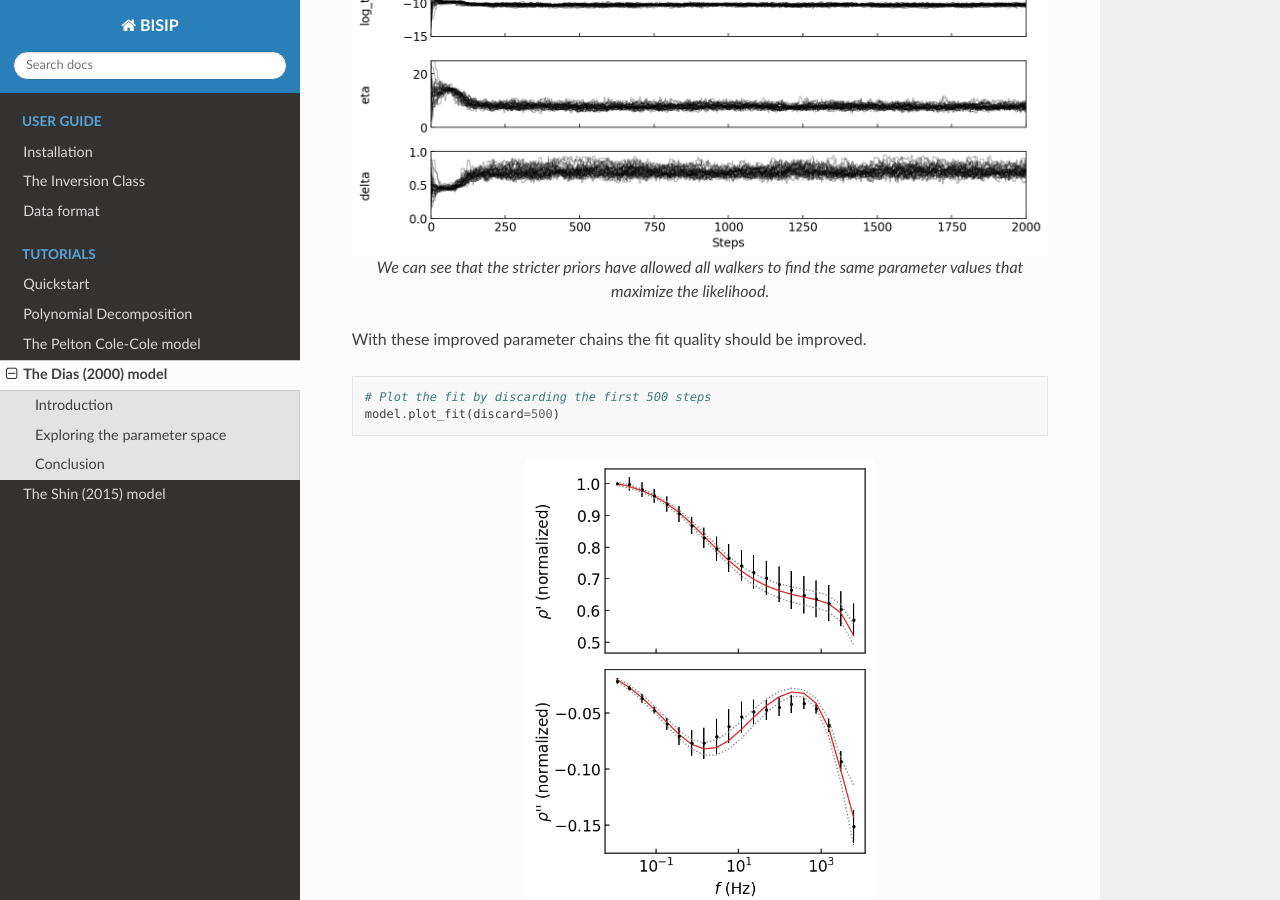
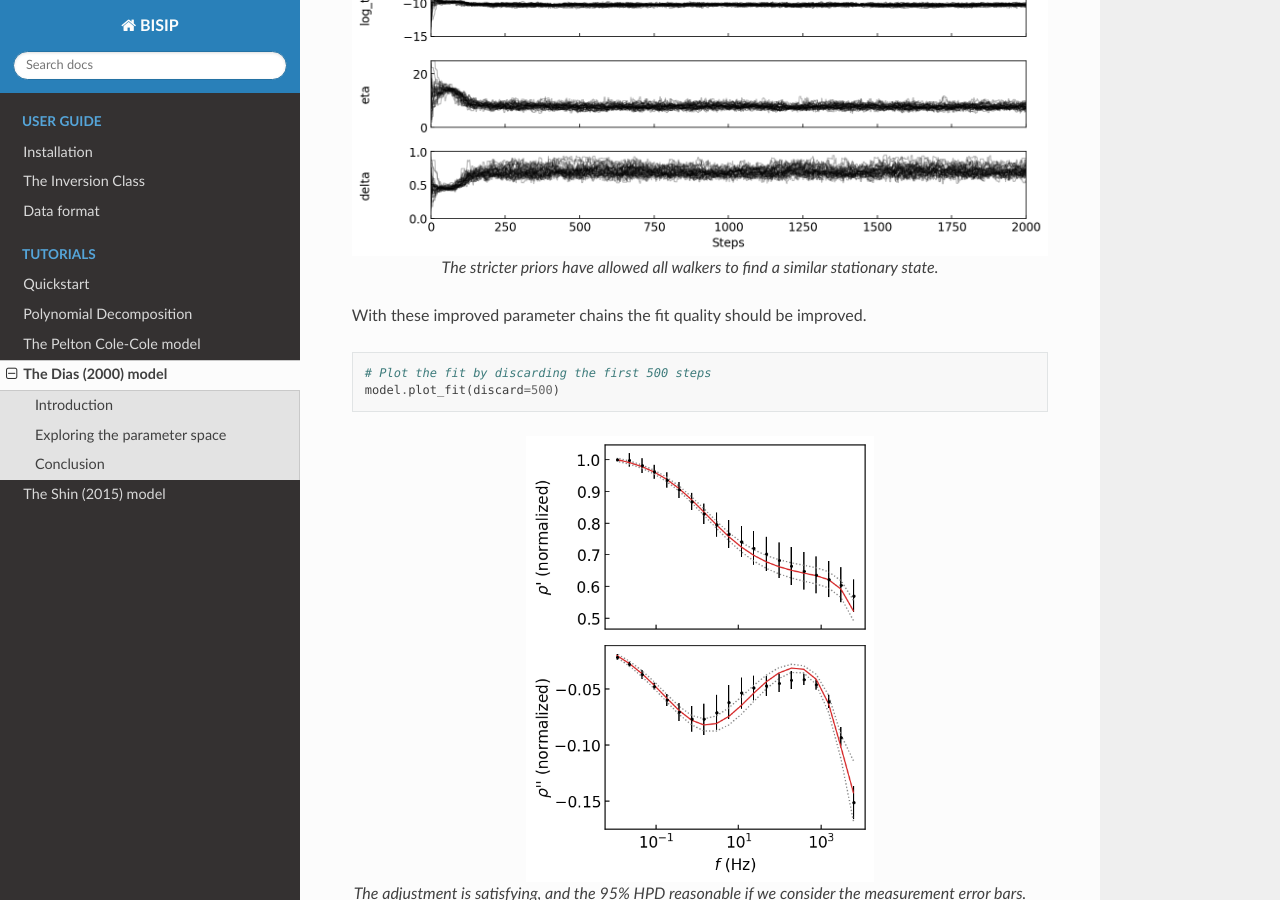
Before and after one commit to clberube/bisip2, a Sphinx documentation site: the page built from docs/tutorials/dias.rst, in a window 1280 px wide and 900 px high, scrolled down 3312 px. Built offline with Sphinx 7.4.7 and the Read the Docs theme 2.0.0, drawn with Linux system fonts in a browser that asks for light colours.

Commit message:
Update docs

```diff
--- a/docs/tutorials/dias.rst
+++ b/docs/tutorials/dias.rst
@@ -122,8 +122,7 @@ we will set new boundaries for :math:`\eta` and :math:`\log \tau`.
     :width: 100%
     :align: center
 
-    We can see that the stricter priors have allowed all walkers to find the
-    same parameter values that maximize the likelihood.
+    The stricter priors have allowed all walkers to find a similar stationary state.
 
 With these improved parameter chains the fit quality should be improved.
 
```
